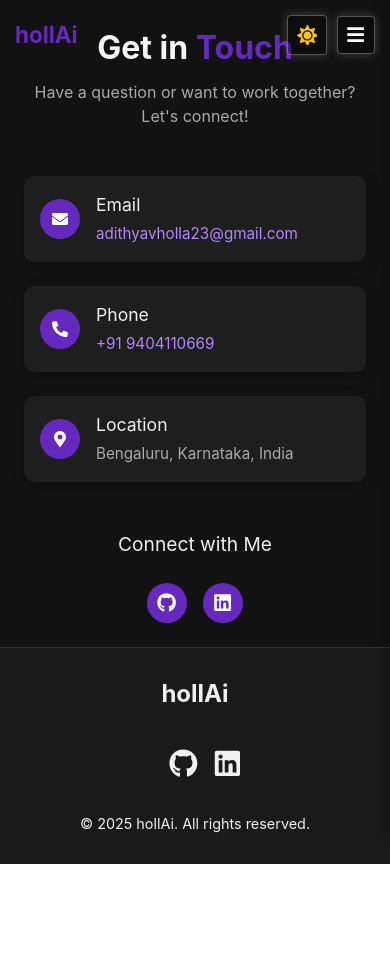
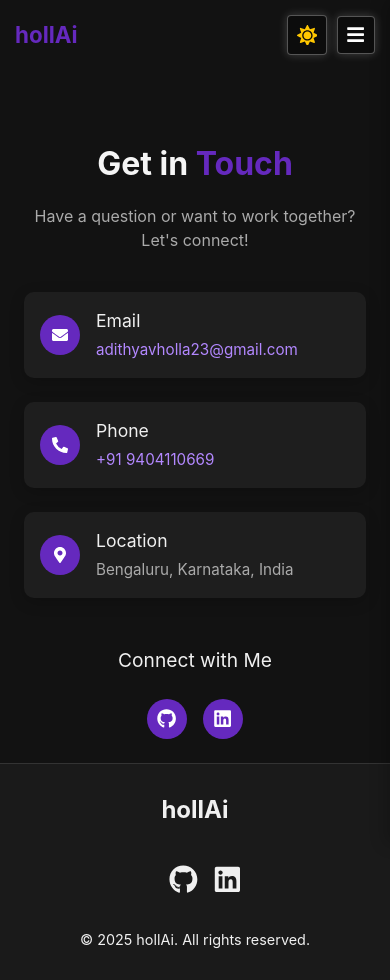
Before and after one commit to Adithya-Holla/hollAi, a React (Create React App) app in the folder frontend/: page /contact in a window 390 px wide. Before the commit the page ends 864 px from the top, so only its background shows below. Built offline with nearby package versions, Linux system fonts and the light colour scheme; the HTML template or start-up script is replaced by a standard one.

Commit message:
fix: adjust contact page title position for mobile view

```diff
--- a/frontend/src/styles/ContactPage.css
+++ b/frontend/src/styles/ContactPage.css
@@ -383,14 +383,17 @@
 @media (max-width: 768px) {
   .contact-container {
     padding: 1.5rem;
+    padding-top: 120px; /* Increased padding for mobile */
   }
 
   .contact-title {
     font-size: 2rem;
+    margin-bottom: 1rem;
   }
 
   .contact-subtitle {
     font-size: 1rem;
+    margin-bottom: 2.5rem;
   }
 
   .social-icons {
@@ -399,6 +402,10 @@
 }
 
 @media (max-width: 480px) {
+  .contact-container {
+    padding-top: 140px; /* Further increased padding for very small screens */
+  }
+
   .info-card {
     padding: 1rem;
   }
--- a/frontend/src/styles/HomePage.css
+++ b/frontend/src/styles/HomePage.css
@@ -279,7 +279,7 @@
 .scroll-down-button {
   position: absolute;
   bottom: 50px;
-  left: 50%;
+  left: 49%;
   transform: translateX(-50%);
   border: 2px solid #ffffff;
   color: #ffffff;
@@ -294,10 +294,6 @@
   box-shadow: 0 4px 8px rgba(0, 0, 0, 0.2);
   transition: all 0.3s ease;
   z-index: 10;
-  opacity: 0;
-  transform: translateY(20px);
-  animation: fadeInUp 0.8s ease forwards;
-  animation-delay: 0.8s;
 }
 
 .scroll-down-button:hover {
@@ -377,9 +373,11 @@
 
   .scroll-down-button {
     bottom: 30px;
+    left: 45%;
     width: 40px;
     height: 40px;
     font-size: 1.2rem;
+    transform: translateX(-85%); /* Increased left offset from -70% to -85% */
   }
 }
 
@@ -412,6 +410,10 @@
   .project-card {
     height: 380px; /* Slightly smaller height for very small screens */
     transform: translateX(-30px); /* Even less left movement on very small screens */
+  }
+
+  .scroll-down-button {
+    transform: translateX(-95%); /* Increased left offset from -80% to -95% */
   }
 }
 
```
